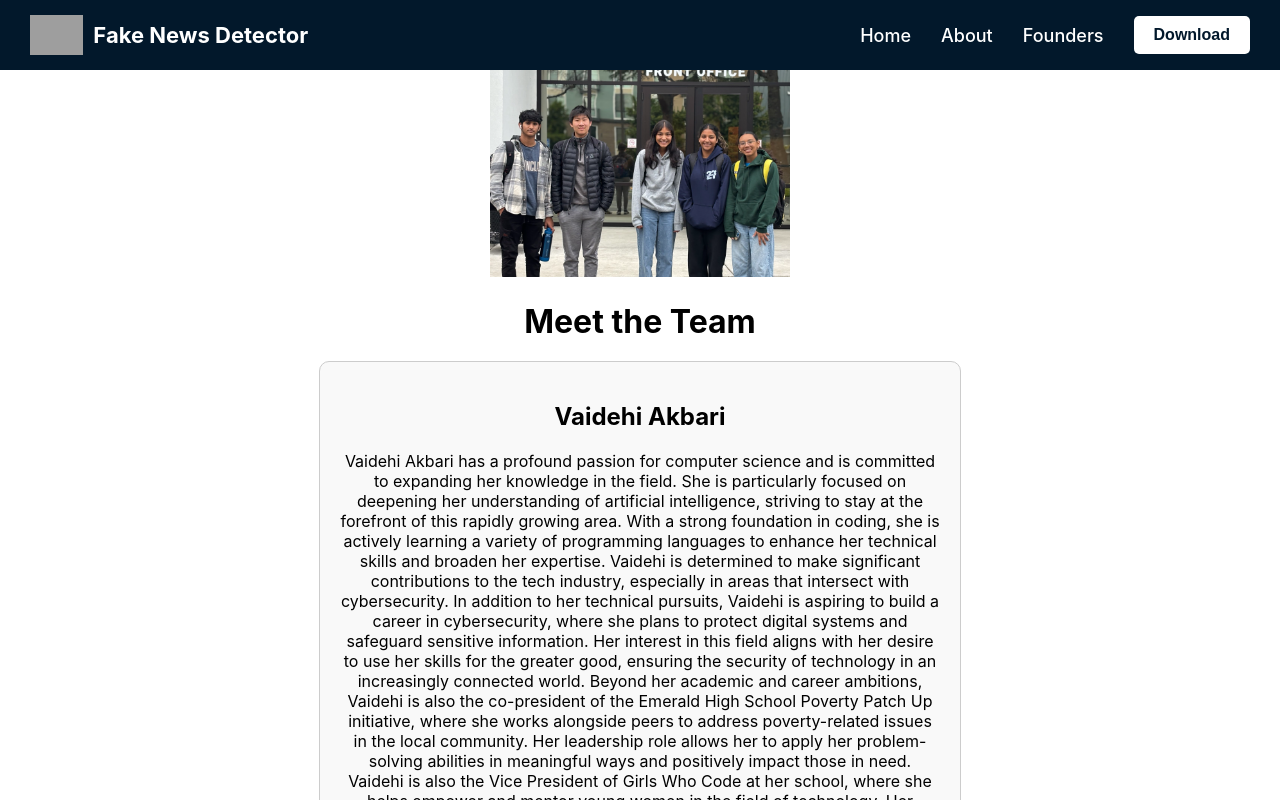
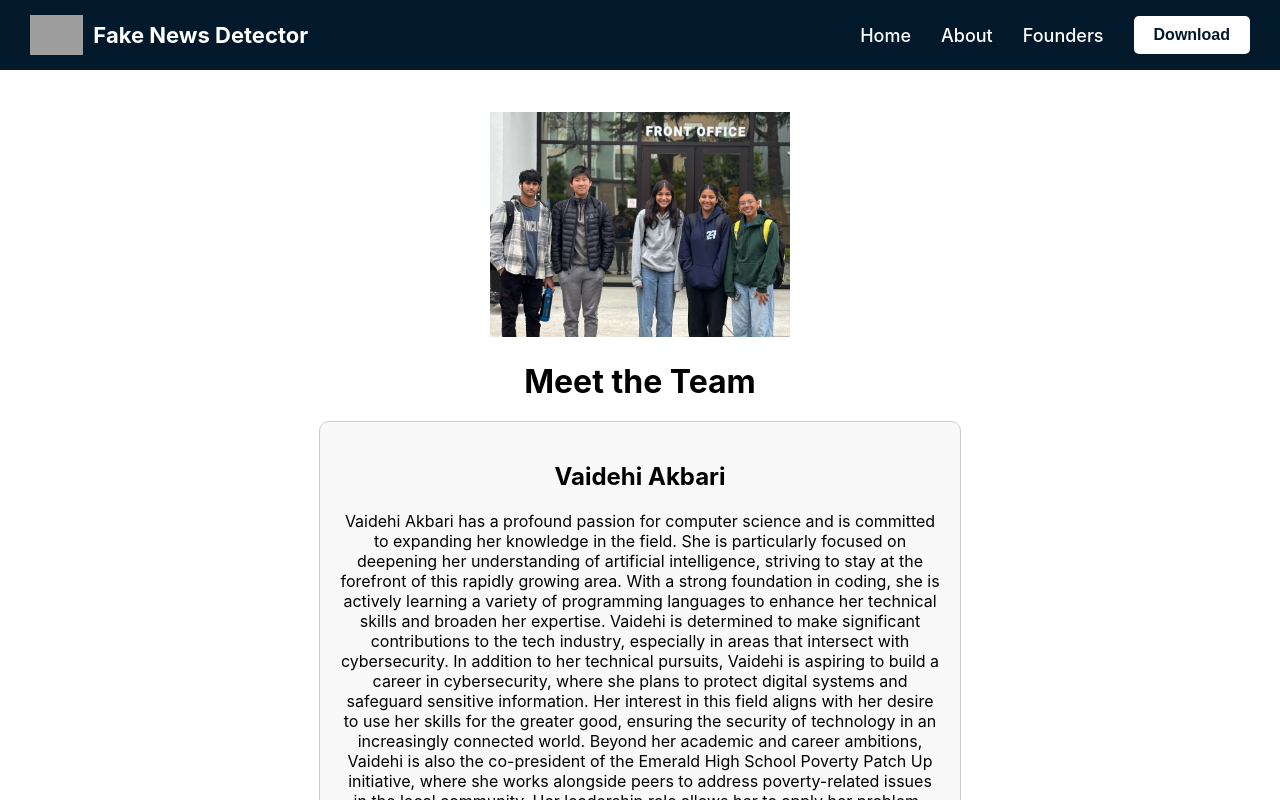
Before and after one commit to alexliao95311/bias-detector, a React (Vite) app in the folder frontend/: page /founder in a window 1280 px wide. Shown: the top 800 px of the page. Built offline with nearby package versions, Linux system fonts and the light colour scheme; grey boxes are pictures that could not be loaded.

Commit message:
founders done

```diff
--- a/frontend/src/founder.jsx
+++ b/frontend/src/founder.jsx
@@ -77,6 +77,7 @@ const styles = {
   container: {
     textAlign: "center",
     padding: "20px",
+    paddingTop: "80px", // Increased padding to create more space between navbar and image
   },
   title: {
     fontSize: "32px",
```
